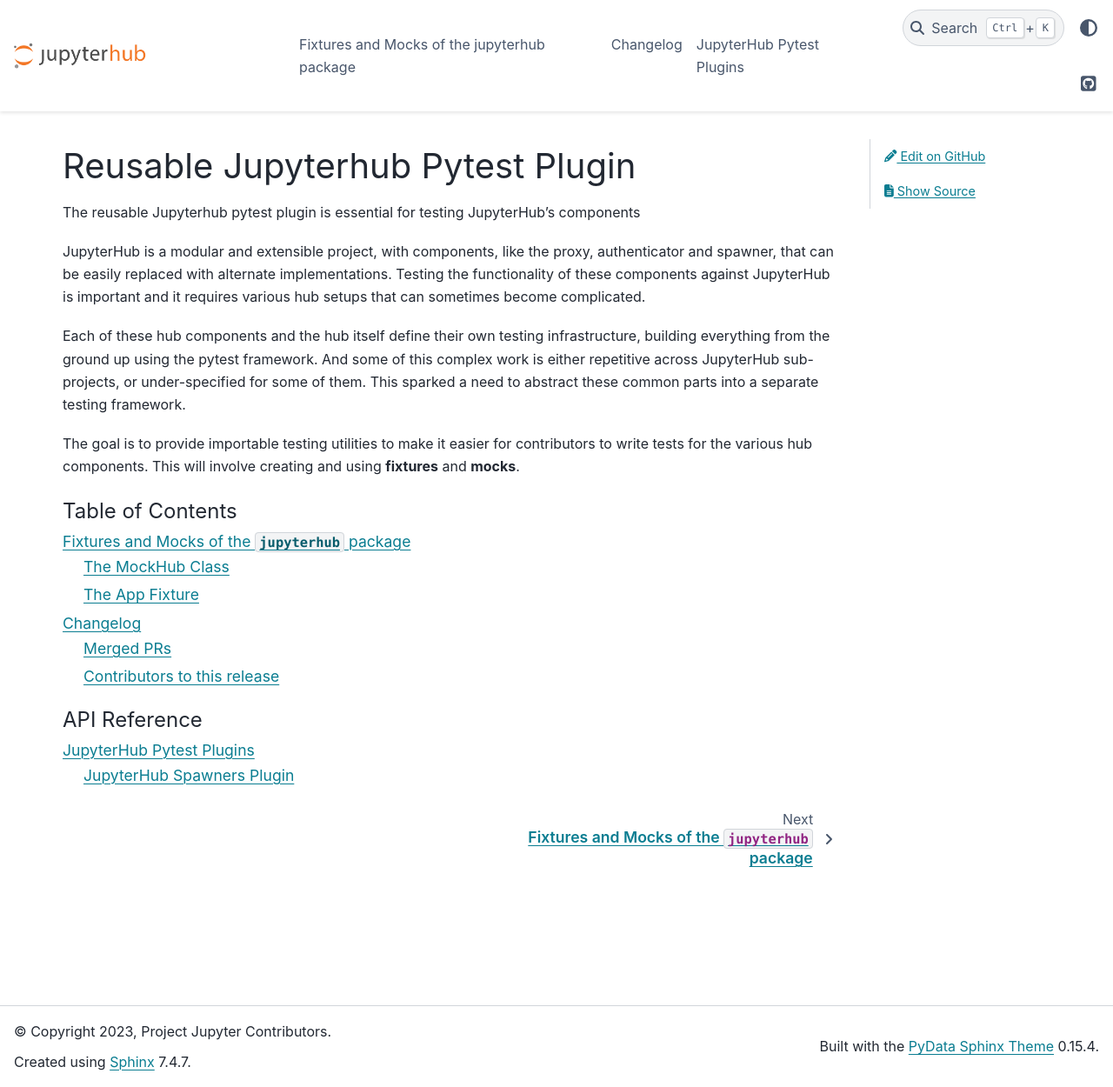
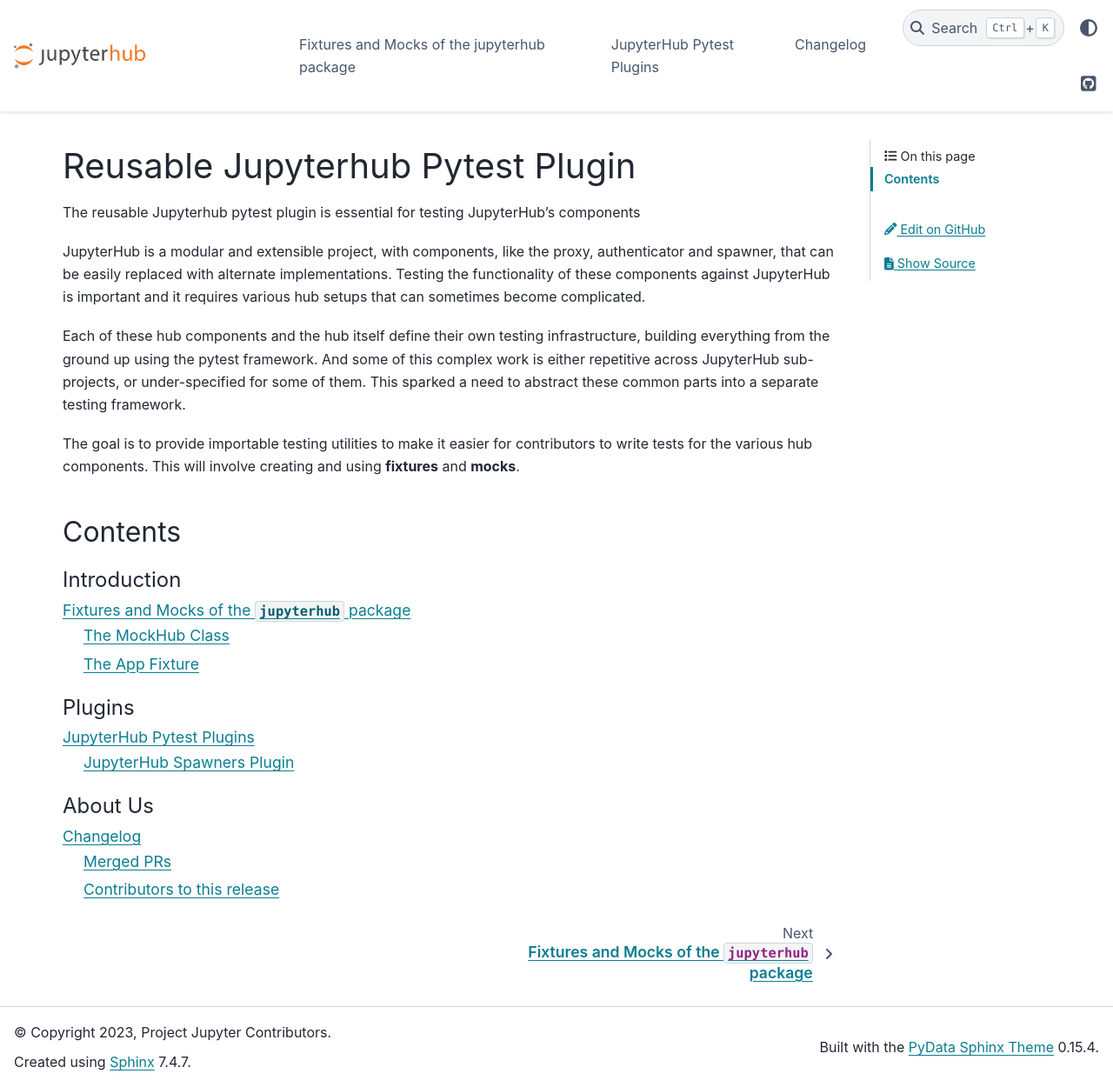
Before and after one commit to jupyterhub/pytest-jupyterhub, a Sphinx documentation site: the page built from docs/source/index.md, in a window 1280 px wide and 1250 px high. Shown: the whole window at 87% size. Built offline with Sphinx 7.4.7 and the PyData theme 0.15.4, drawn with Linux system fonts in a browser that asks for light colours.

Commit message:
change caption

````diff
--- a/docs/source/index.md
+++ b/docs/source/index.md
@@ -10,17 +10,24 @@
 
 The goal is to provide importable testing utilities to make it easier for contributors to write tests for the various hub components. This will involve creating and using **fixtures** and **mocks**.
 
+## Contents
+
 ```{toctree}
 :maxdepth: 2
-:caption: Table of Contents
+:caption: Introduction
 fixtures
-changelog
 ```
 
 ```{toctree}
 :maxdepth: 2
-:caption: API Reference
+:caption: Plugins
 api/index
+```
+
+```{toctree}
+:maxdepth: 2
+:caption: About Us
+changelog
 ```
 
 <!-- testing -->
````
Also changed, not shown: docs/source/api/index.md (+2 -0 lines).
